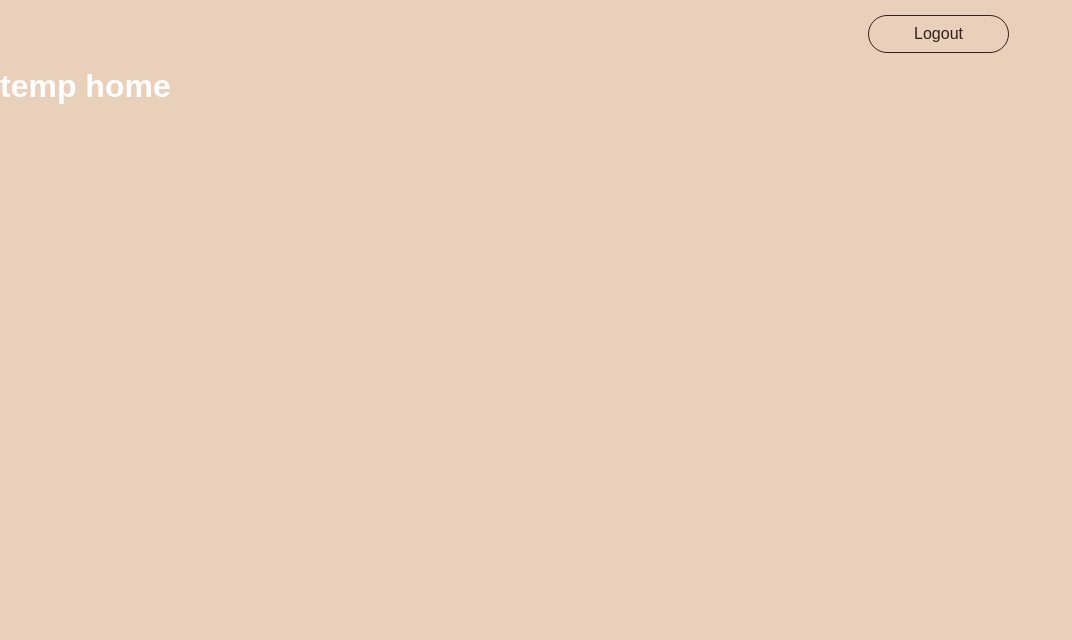
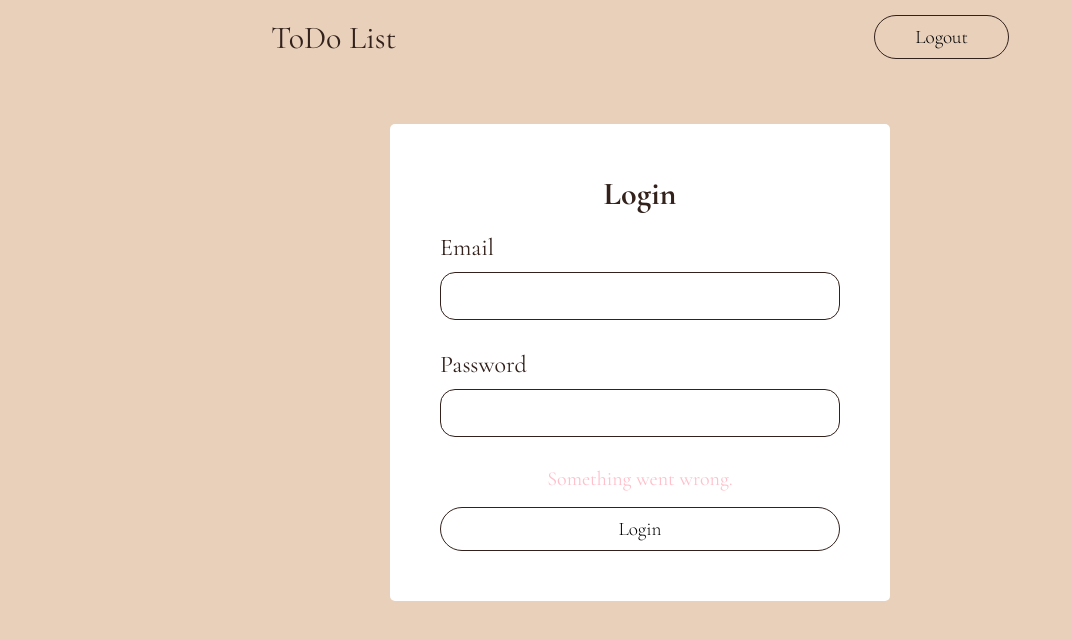
Before and after one commit to claudiaaziz/mern-to-do-list, a React (Create React App) app in the folder client/: page / in a window 1280 px wide. Shown: the top 640 px of the page, without its empty margins (0-1072 px from the left). Built offline with nearby package versions, Linux system fonts and the light colour scheme.

Commit message:
Add session forms & more styling

```diff
--- /dev/null
+++ b/client/src/components/AuthBox.jsx
@@ -0,0 +1,47 @@
+import '../styles/authBox.scss';
+
+const AuthBox = ({ register }) => {
+  return (
+    <div className='auth'>
+      <div className='auth__box'>
+        <div className='auth__header'>
+          <h1>{register ? 'Sign Up' : 'Login'}</h1>
+        </div>
+
+        <form>
+          {register && (
+            <div className='auth__field'>
+              <label>Name</label>
+              <input type='text' />
+            </div>
+          )}
+
+          <div className='auth__field'>
+            <label>Email</label>
+            <input type='text' />
+          </div>
+
+          <div className='auth__field'>
+            <label>Password</label>
+            <input type='password' />
+          </div>
+
+          {register && (
+            <div className='auth__field'>
+              <label>Confirm Password</label>
+              <input type='password' />
+              {/* <p className="auth__error">Something went wrong.</p> */}
+            </div>
+          )}
+
+          <div className='auth__footer'>
+            <p className='auth__error'>Something went wrong.</p>
+            <button className='btn'>{register ? 'Sign Up' : 'Login'}</button>
+          </div>
+        </form>
+      </div>
+    </div>
+  );
+};
+
+export default AuthBox;
--- a/client/src/components/Layout.jsx
+++ b/client/src/components/Layout.jsx
@@ -1,13 +1,14 @@
 import { BrowserRouter, Routes, Route } from 'react-router-dom';
 import Header from './Header';
+import AuthBox from './AuthBox';
 
 const Layout = () => {
   return (
     <BrowserRouter>
       <Header />
       <Routes>
-        <Route exact path='/' element={<h1>temp home</h1>} />
-        <Route exact path='/test' element={<h1>test</h1>} />
+        <Route exact path='/' element={<AuthBox />} />
+        <Route exact path='/register' element={<AuthBox register />} />
       </Routes>
     </BrowserRouter>
   );
--- a/client/src/main.scss
+++ b/client/src/main.scss
@@ -1,12 +1,15 @@
 @import './styles/_variables.scss';
+@import url('https://fonts.googleapis.com/css2?family=Cormorant+Garamond:ital,wght@0,300;0,400;0,500;0,600;0,700;1,300;1,400;1,500;1,600;1,700&display=swap');
 
 body {
-  font-family: Arial,Helvetica,sans-serif;
-  font-weight: 100;
+  font-family: "Cormorant Garamond", serif;
+  font-weight: 300;
+  font-style: normal;
+  font-weight: normal;
   padding: 0;
   margin: 0;
   background-color: $primary;
-  color: $light;
+  color: $primary-dark;
 }
 
 *, *:before, *:after {
@@ -17,16 +20,22 @@ p, h1, h2, h4 {
   margin: 0;
 }
 
+button,
+input,
+textarea {
+  font-family: "Cormorant Garamond", serif;
+}
+
 .btn {
   display: inline-block;
-  background-color: $primary;
-  padding: 9px 45px;
-  border: none;
-  color: $primary-dark;
+  background-color: transparent;
+  padding: 9px 40px;
   border-radius: 25px;
-  font-size: 1rem;
+  font-size: 1.2rem;
+  font-weight: 100;
   transition: all 0.2s ease;
   border: 1px solid $primary-dark;
+  max-width: 100%;
 
   &:hover {
     background-color: $primary-dark;
--- a/client/src/styles/_variables.scss
+++ b/client/src/styles/_variables.scss
@@ -1,5 +1,4 @@
 $primary: #E8D0BB;
 $primary-dark: #33211b;
-// $dark: #040b13;
-// $dark-light: #161316;
 $light: #fff;
+$error: pink
--- /dev/null
+++ b/client/src/styles/authBox.scss
@@ -0,0 +1,61 @@
+@import '_variables.scss';
+
+.auth {
+  display: flex;
+  margin-top: 50px;
+  align-items: center;
+  justify-content: center;
+
+  &__box {
+    max-width: 500px;
+    width: 100%;
+    padding: 50px;
+    background-color: white;
+    border-radius: 5px;
+  }
+
+  &__header {
+    margin-bottom: 20px;
+    text-align: center;
+  }
+
+  &__field {
+    margin-bottom: 30px;
+
+    label {
+      font-size: 1.5rem;
+      display: block;
+      margin-bottom: 10px;
+    }
+
+    input {
+      width: 100%;
+      padding: 15px;
+      border: none;
+      border-radius: 15px;
+      border: 1px solid $primary-dark;
+
+      &:focus {
+        outline: none;
+      }
+    }
+  }
+
+  &__footer {
+    .btn {
+      width: 100%;
+    }
+
+    .auth__error {
+      margin-bottom: 1rem;
+      text-align: center;
+      font-size: 1.25rem;
+    }
+  }
+
+  &__error {
+    font-size: 1rem;
+    margin-top: 10px;
+    color: $error;
+  }
+}
--- a/client/src/styles/header.scss
+++ b/client/src/styles/header.scss
@@ -14,15 +14,10 @@
 
   &__left {
     a {
-      color: $primary;
-      font-weight: 700;
+      color: $primary-dark;
       font-size: 2rem;
       text-decoration: none;
       transition: all 0.3s ease;
-
-      &:hover {
-        color: $primary-dark
-      }
     }
   }
 }
```
